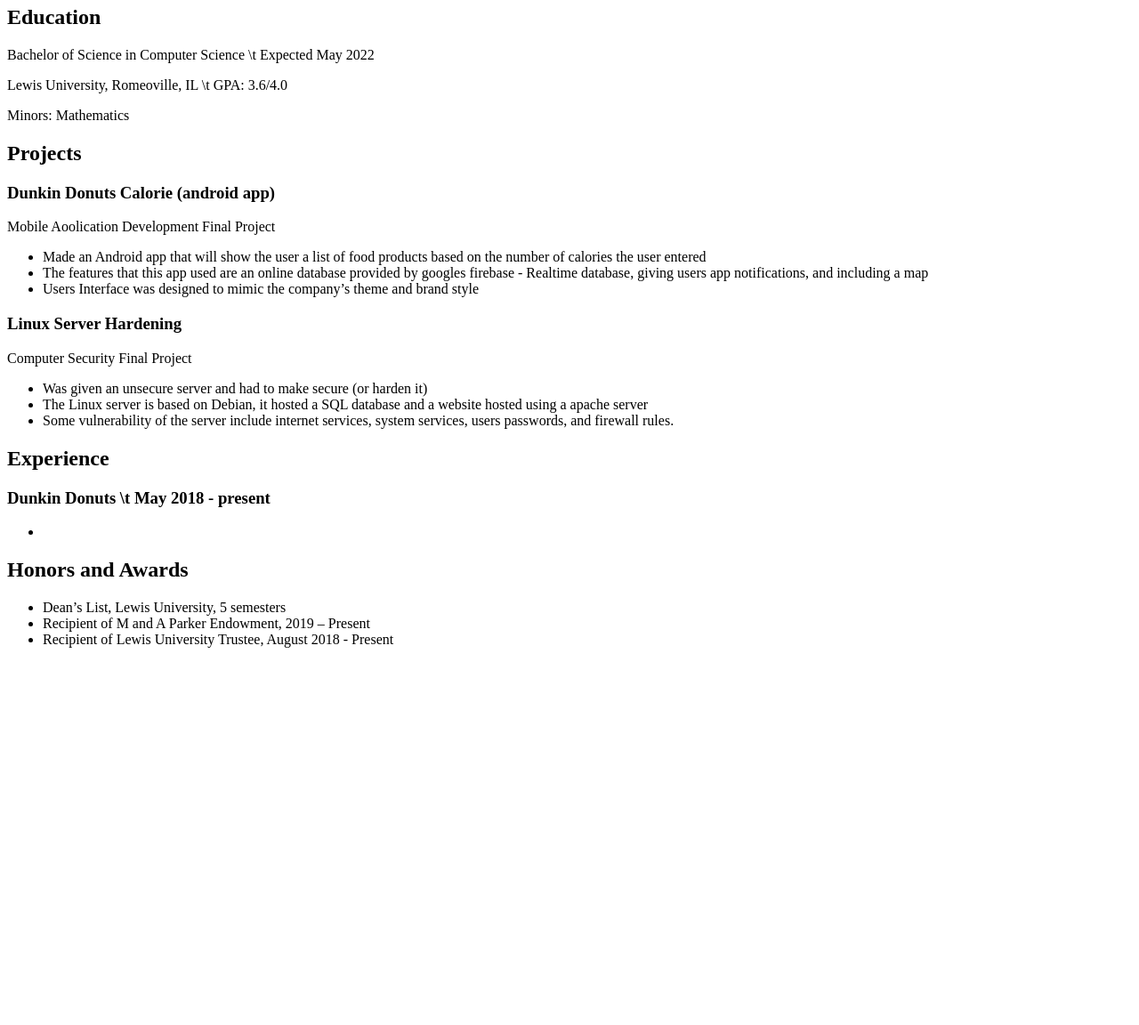
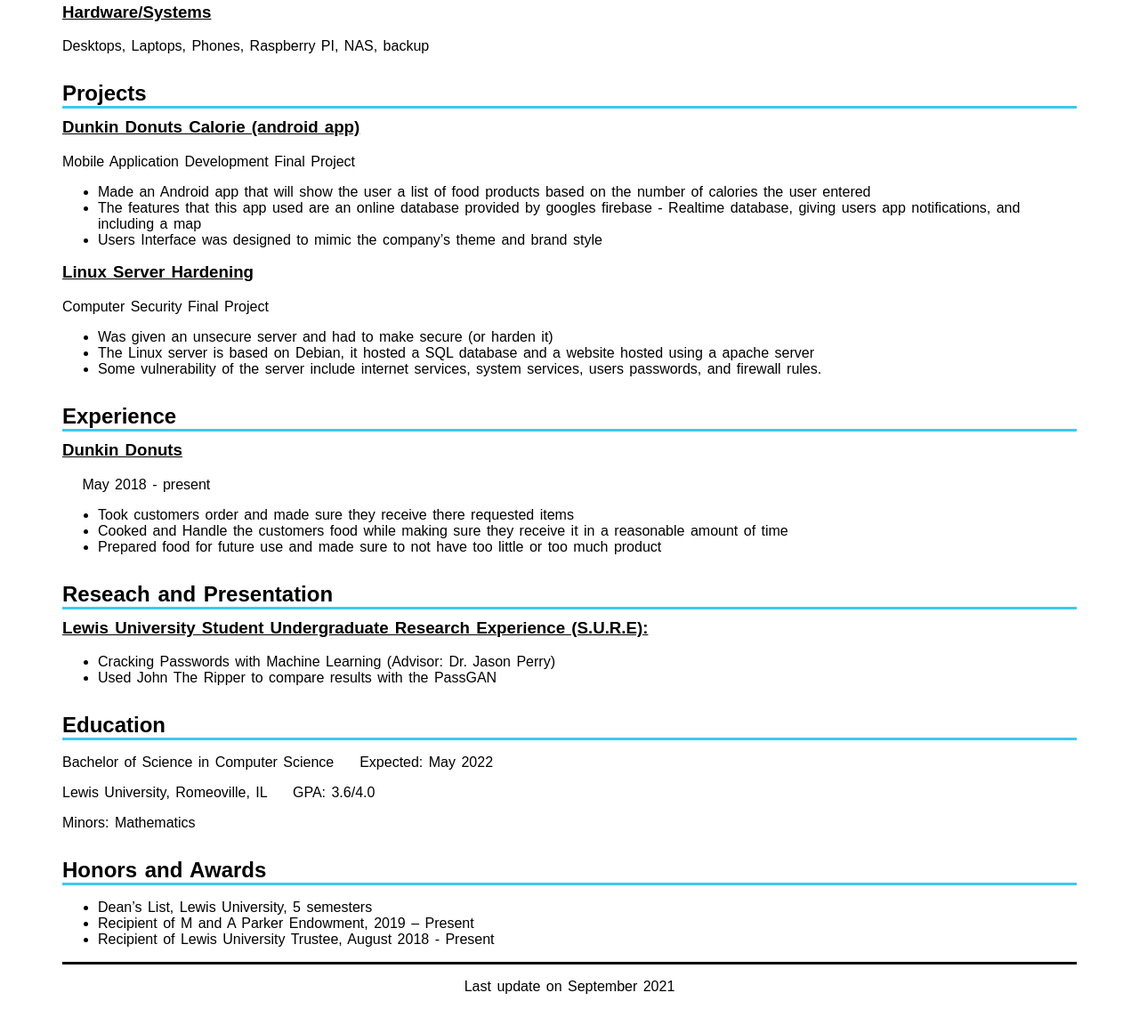
Before and after one commit to 7pereza/adrians-resume, a plain HTML site: page index.html in a window 1280 px wide. Shown: the part 788-1940 px from the top of the page at 89% size. Before the commit the page ends 1532 px from the top, so only its background shows below. Drawn offline with Linux system fonts and the light colour scheme.

Commit message:
add files

```diff
--- a/index.css
+++ b/index.css
@@ -0,0 +1,48 @@
+
+
+h2{
+
+    border: rgba(10, 185, 238, 0.781);
+    border-bottom-style: solid ;
+    margin-bottom: 5px;
+    margin-top: 30px;
+}
+
+h3{
+    text-decoration-style: solid;
+    text-decoration: underline;
+    margin-top: 10px;
+}
+
+body{
+
+    font-family: Arial, Helvetica, sans-serif;
+    justify-content: right;
+    padding: 20px;
+    word-spacing: 2px;
+    margin-left: 50px;
+    margin-right: 50px;
+
+}
+
+footer{
+    text-align: center;
+    border: black;
+    border-top: solid;
+}
+
+header {
+    text-align: center;
+    border: 3px solid black;
+
+}
+
+.bar{
+    background: rgba(0, 0, 200, 0.6);
+    font-size: 16px;
+    padding: 2px;
+}
+
+.highlight{
+    white-space: normal;
+}
--- a/index.html
+++ b/index.html
@@ -1,11 +1,16 @@
 <!DOCTYPE html>
-
 <html lang="en-US">
 
-<!--TODO: add the last part of the resume
-    fix the \t and look for errors - then deal with the css -->
+<!--
+ Name: Adrian Perez
 
+ Class: Software Engineering
 
+ Project: Lab 2  - Web Resume
+
+ Description: Make a Resume website for software engineering - as time pass I hope to update this.
+
+-->
 
 <head>
     <meta charset="UTF-8">
@@ -18,14 +23,18 @@
 <body>
 
     <header>
+        <img src="./resume-image.png" alt="image" height="100" width="200" >
         <h1>Adrian Perez</h1>
         <div class="bar">
-            <p>Phone: 815-###-####</p>
-            <p>Emial: </p><a href="mailto:adrianjperez@lewisu.edu">adrianjperez@lewisu.edu</a>
-            <p>City: Joliet, IL</p>
+            <p>Phone: 815-###-#### &emsp; Email: <a href="mailto:adrianjperez@lewisu.edu">adrianjperez@lewisu.edu</a>
+                &emsp; City: Joliet, IL</p>
+
+
         </div>
     </header>
 
+
+    <div class="highlight">
         <h2>Highlights</h2>
         <ul>
             <li>Worked on a research project dealing with cracking passwords</li>
@@ -37,6 +46,7 @@
             <!-- Todo need to reread and redo thid list of summary list ????-->
 
         </ul>
+    </div>
 
     <div class="qualifications">
         <h2>Technical Qualifications</h2>
@@ -45,7 +55,7 @@
         <p>Windows, Linux(Debian), ubuntu server, iOS, Android, VirtualBox</p>
 
         <h3>Languages</h3>
-        <p>Java, Python, XML, JSON C, C++, HTML</p>
+        <p>Java, Python, XML, C, C++, HTML</p>
 
         <h3>Applications</h3>
         <p>Microsoft Office, Nmap, Google Docs, John The Ripper(JTR), Git, WinSCP, Anaconda,
@@ -59,19 +69,11 @@
 
     </div>
 
-    <div class="Education">
-        <h2>Education</h2>
-        <p>Bachelor of Science in Computer Science \t Expected May 2022</p>
-        <p>Lewis University, Romeoville, IL \t GPA: 3.6/4.0</p>
-        <p>Minors: Mathematics</p>
-
-    </div>
-
     <div class="Projects">
         <h2>Projects</h2>
 
         <h3>Dunkin Donuts Calorie (android app)</h3>
-        <p>Mobile Aoolication Development Final Project</p>
+        <p>Mobile Application Development Final Project</p>
         <ul>
             <li>Made an Android app that will show the user a list of food products based on the number
                 of calories the user entered</li>
@@ -90,20 +92,44 @@
                 passwords, and firewall rules. </li>
         </ul>
 
-        <!-- I could add one more project for the resuem i have made -->
+    </div>
+
+
+    <div class="experience">
+        <h2>Experience</h2>
+        <h3>Dunkin Donuts</h3>
+        <p>&emsp; May 2018 - present</p>
+        <ul>
+            <li>Took customers order and made sure they receive there requested items</li>
+            <li>Cooked and Handle the customers food while making sure they receive it in a reasonable amount of
+                time</li>
+            <li>Prepared food for future use and made sure to not have too little or too much product</li>
+
+        </ul>
+    </div>
+
+
+    <div class="research">
+        <h2>Reseach and Presentation</h2>
+
+        <h3>Lewis University Student Undergraduate Research Experience (S.U.R.E):</h3>
+        <ul>
+            <li>Cracking Passwords with Machine Learning (Advisor: Dr. Jason Perry)</li>
+            <li>Used John The Ripper to compare results with the PassGAN </li>
+        </ul>
+    </div>
+
+
+
+    <div class="Education">
+        <h2>Education</h2>
+        <p>Bachelor of Science in Computer Science &emsp; Expected: May 2022</p>
+        <p>Lewis University, Romeoville, IL &emsp; GPA: 3.6/4.0</p>
+        <p>Minors: Mathematics</p>
 
     </div>
 
 
-    <div class="research"></div>
-    <div class="experience">
-        <h2>Experience</h2>
-        <h3>Dunkin Donuts \t May 2018 - present </h3>
-        <ul>
-            <li></li>
-        </ul>
-
-    </div>
     <div class="honors">
         <h2>Honors and Awards</h2>
         <ul>
@@ -114,6 +140,11 @@
         </ul>
     </div>
 
+    <footer>
+        <p>Last update on September 2021</p>
+    </footer>
+
 </body>
 
+
 </html>
```
Also changed, not shown: resume-image.png (added), 1 other file. Lines whose indentation alone changed are shown as unchanged.
